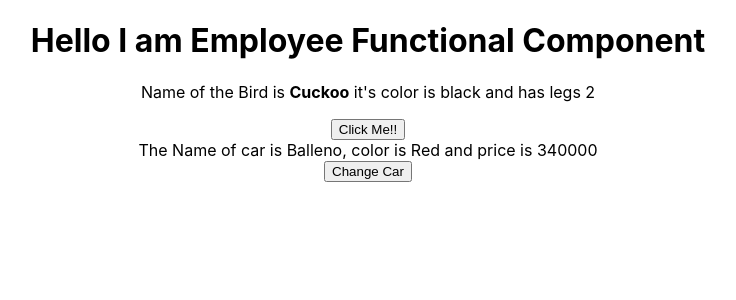
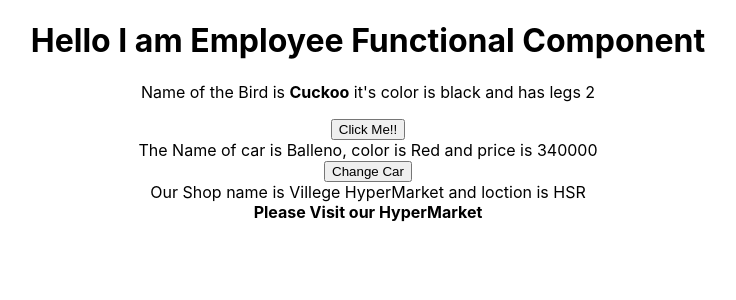
Before and after one commit to pranay-chauhan/React-study, a React (Create React App) app: page / in a window 1280 px wide. Shown: the top 300 px of the page, without its empty margins (272-1008 px from the left). Built offline with nearby package versions, Linux system fonts and the light colour scheme.

Commit message:
children added

```diff
--- a/src/App.js
+++ b/src/App.js
@@ -5,6 +5,7 @@
 import Bird from './Class-component/State/Bird';
 import Employee1 from './Class-component/Event-handling/Employee1';
 import Car from "./Class-component/setState/Car";
+import Shop from "./Children/Shop";
 function App() {
   return (
     <div className="App">
@@ -13,6 +14,7 @@
       <Bird/>
       <Employee1/>
       <Car/>
+      <Shop name="Villege HyperMarket" location="HSR">Please Visit our HyperMarket</Shop>
       </div>
   );
 }
--- /dev/null
+++ b/src/Children/Shop.js
@@ -0,0 +1,12 @@
+import React from  'react';
+
+const shop = (props)=>{
+    console.log(props);
+    return(
+        <div>
+            Our Shop name is {props.name} and loction is {props.location} <br/>
+            <b>{props.children}</b>
+        </div>
+    )
+}
+export default shop
```
